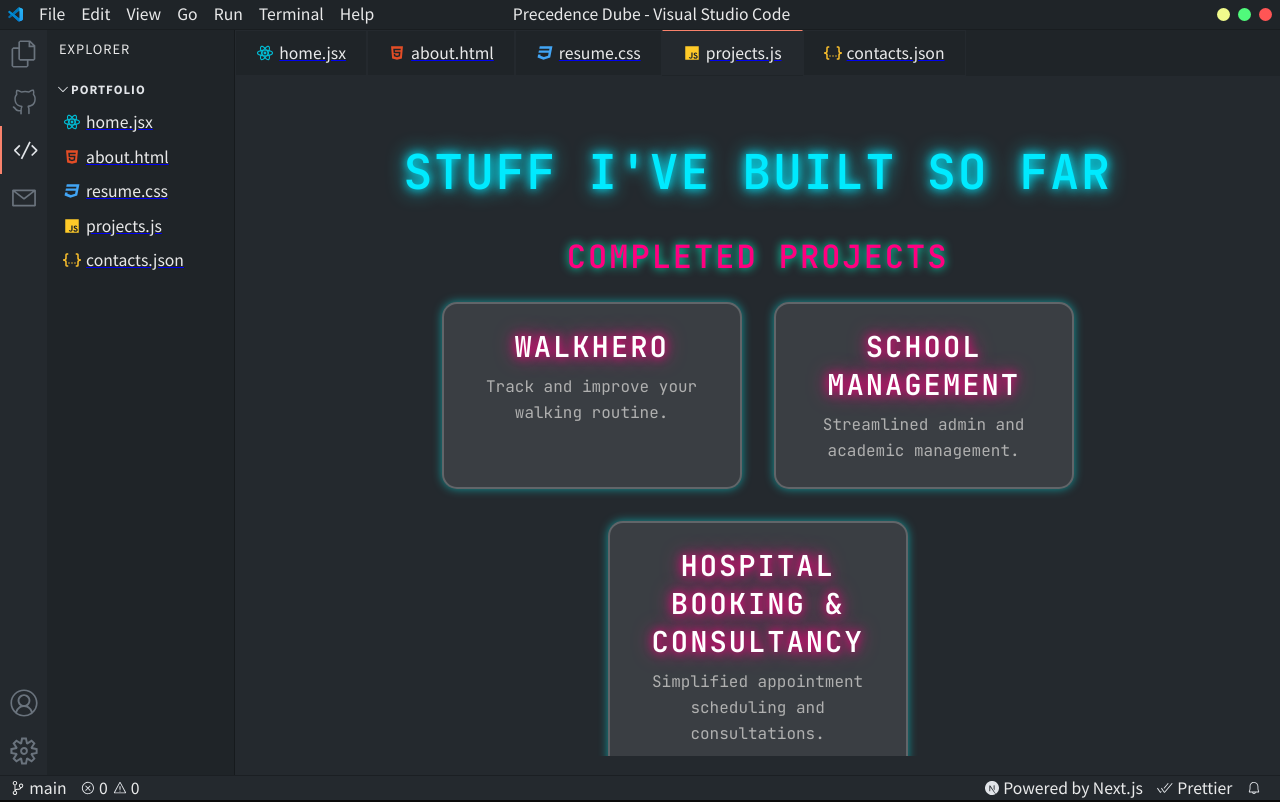
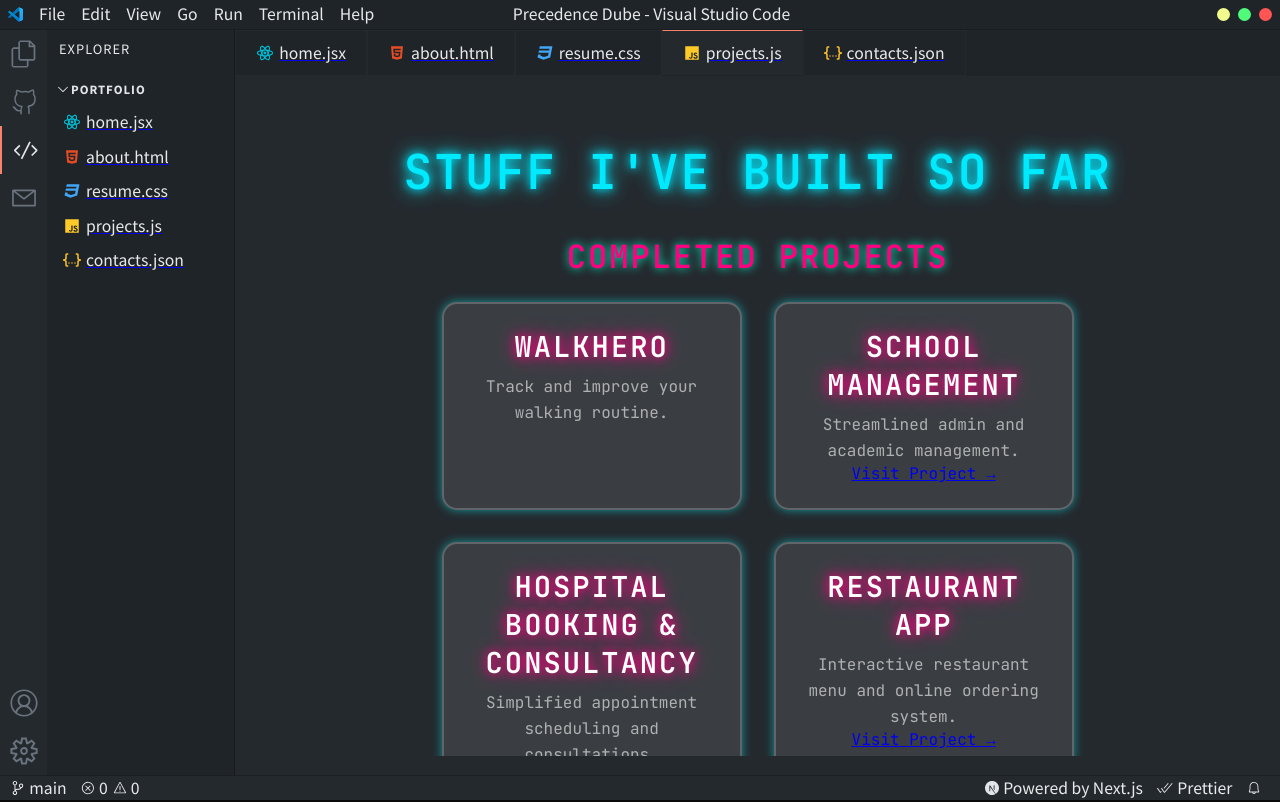
Before and after one commit to Ziexman/SaasZman, a Next.js app: page /projects in a window 1280 px wide. Built offline with nearby package versions, Linux system fonts and the light colour scheme.

Commit message:
Update page.jsx

```diff
--- a/app/projects/page.jsx
+++ b/app/projects/page.jsx
@@ -1,32 +1,51 @@
 // app/projects/page.tsx
-import '../styles/globals.css';
-
-
-
-// app/projects/page.tsx
+import "../styles/globals.css";
 
 const ProjectsPage = () => {
   // Example data
   const completedProjects = [
-    { id: 5, title: 'WalkHero', description: 'Track and improve your walking routine.' },
-    { id: 4, title: 'School Management', description: 'Streamlined admin and academic management.' },
-
-    { id: 3, title: 'Hospital Booking & Consultancy', description: 'Simplified appointment scheduling and consultations.' },
-
-
-
+    {
+      id: 5,
+      title: "WalkHero",
+      description: "Track and improve your walking routine.",
+    },
+    {
+      id: 4,
+      title: "School Management",
+      description: "Streamlined admin and academic management.",
+      link: "https://code-marshal-onlinesite-5w39.vercel.app",
+    },
+    {
+      id: 3,
+      title: "Hospital Booking & Consultancy",
+      description: "Simplified appointment scheduling and consultations.",
+    },
+    {
+      id: 2,
+      title: "Restaurant App",
+      description: "Interactive restaurant menu and online ordering system.",
+      link: "http://vercel-kappa-three-38.vercel.app",
+    },
   ];
 
   const ongoingProjects = [
-    { id: 1, title: 'E-commerce Platform', description: 'Seamless online shopping experience.' },
-
-    { id: 3, title: 'Smart Home App', description: 'Control your smart devices from anywhere.' },
+    {
+      id: 1,
+      title: "E-commerce Platform",
+      description: "Seamless online shopping experience.",
+    },
+    {
+      id: 3,
+      title: "Smart Home App",
+      description: "Control your smart devices from anywhere.",
+    },
   ];
 
   return (
     <div className="pageContainer">
       <h1 className="pageTitle">Stuff I've Built So Far</h1>
 
+      {/* Completed Projects */}
       <section className="projectsSection">
         <h2 className="sectionTitle">Completed Projects</h2>
         <div className="projectsContainer">
@@ -34,11 +53,22 @@ const ProjectsPage = () => {
             <div key={project.id} className="projectCard">
               <h3 className="projectTitle">{project.title}</h3>
               <p className="projectDescription">{project.description}</p>
+              {project.link && (
+                <a
+                  href={project.link}
+                  target="_blank"
+                  rel="noopener noreferrer"
+                  className="projectLink"
+                >
+                  Visit Project →
+                </a>
+              )}
             </div>
           ))}
         </div>
       </section>
 
+      {/* Ongoing Projects */}
       <section className="projectsSection">
         <h2 className="sectionTitle">Ongoing Projects</h2>
         <div className="projectsContainer">
```
